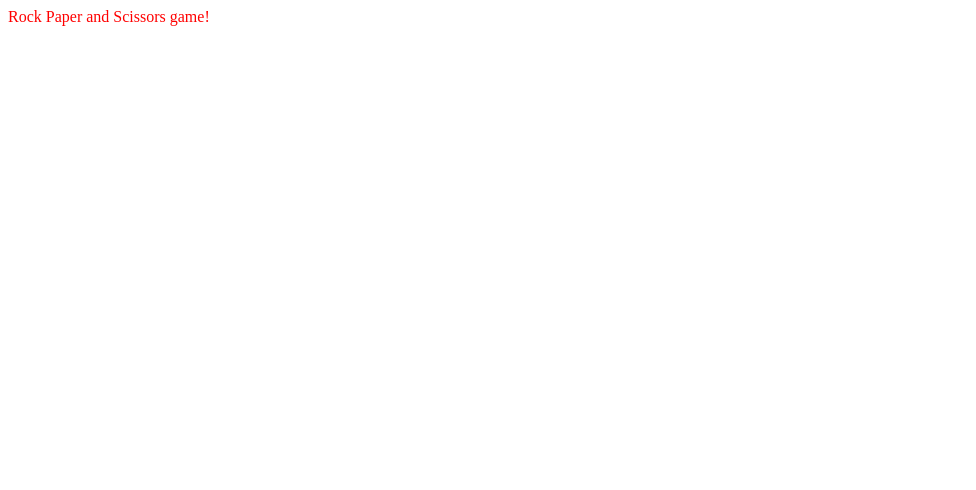
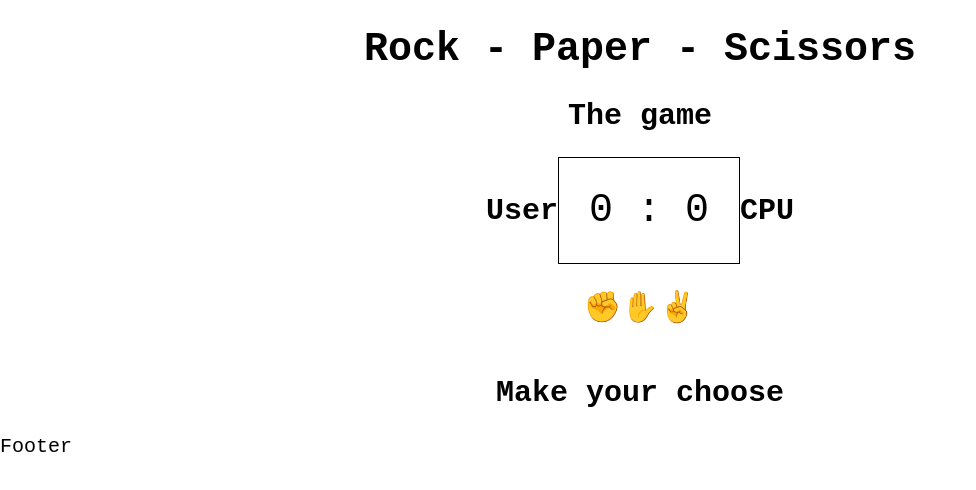
Before and after one commit to fabiloco/rock-paper-scissorsGame, a plain HTML site: page index.html in a window 1280 px wide. Shown: the whole page, without its empty margins (0-976 px from the left). Drawn offline with Linux system fonts and the light colour scheme.

Commit message:
html structure completed

```diff
--- a/css/styles.scss
+++ b/css/styles.scss
@@ -1,3 +1,30 @@
 body {
-    color: red;
+    margin: 0;
+    font-family: monospace;
+    font-size: 20px;
 }
+
+.main {
+    display: flex;
+    flex-direction: column;
+    align-items: center;
+    width: 80%;
+    margin: 0 auto 0 auto;
+    .main__header {
+        text-align: center;
+    }
+}
+
+.main__score {
+    display: flex;
+    align-items: center;
+    .main__dashboard {
+        font-size: 2em;
+        border: 1px solid black;
+        padding: 30px;
+    }
+}
+
+.main__buttons {
+    display: flex;
+}
--- a/index.html
+++ b/index.html
@@ -10,7 +10,42 @@
 </head>
 
 <body>
-    Rock Paper and Scissors game!
+    <main class="main">
+        <header class="main__header">
+            <h1>Rock - Paper - Scissors </h1>
+            <h2>The game</h2>
+        </header>
+        <div class="main__score">
+            <div class="main__player">
+                <h2>User</h2>
+            </div>
+            <div class="main__dashboard">
+                <span>0</span> :
+                <span>0</span>
+            </div>
+            <div class="main__player">
+                <h2>CPU</h2>
+            </div>
+        </div>
+
+        <div class="main__buttons">
+            <div class="button">
+                <h2>✊</h2>
+            </div>
+            <div class="button">
+                <h2>✋</h2>
+            </div>
+            <div class="button">
+                <h2>✌</h2>
+            </div>
+        </div>
+        <div class="main__footer">
+            <h2>Make your choose</h2>
+        </div>
+    </main>
+    <footer>
+        Footer
+    </footer>
 </body>
 
 </html>
```
Also changed, not shown: css/styles.css, 1 other file.
